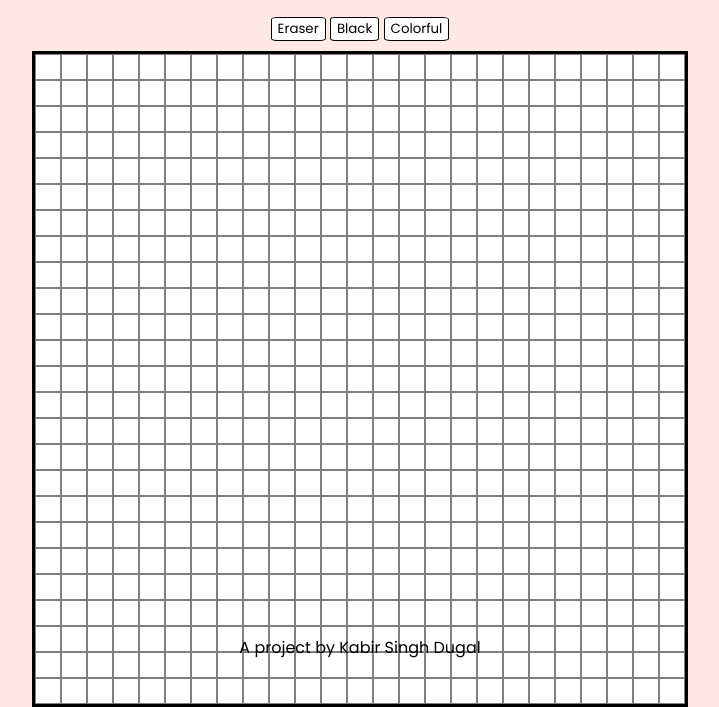
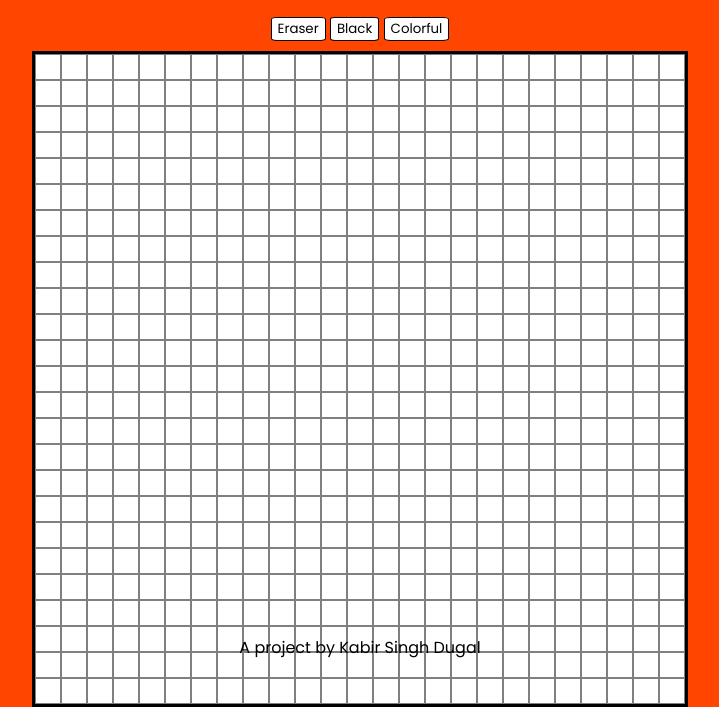
Before and after one commit to kabirdugal/etch-a-sketch, a plain HTML site: page index.html in a window 1280 px wide. Shown: the part 125-832 px from the top of the page, without its empty margins (280-999 px from the left). Drawn offline with Linux system fonts and the light colour scheme.

Commit message:
changed background color

```diff
--- a/main.css
+++ b/main.css
@@ -2,8 +2,7 @@ body {
     font-family: 'Poppins', sans-serif;
     margin: 0 auto;
     text-align: center;
-    background-color: rgba(255, 45, 0 , 0.10);
-
+    background-color: orangered;
 }
 
 h1 {
```
